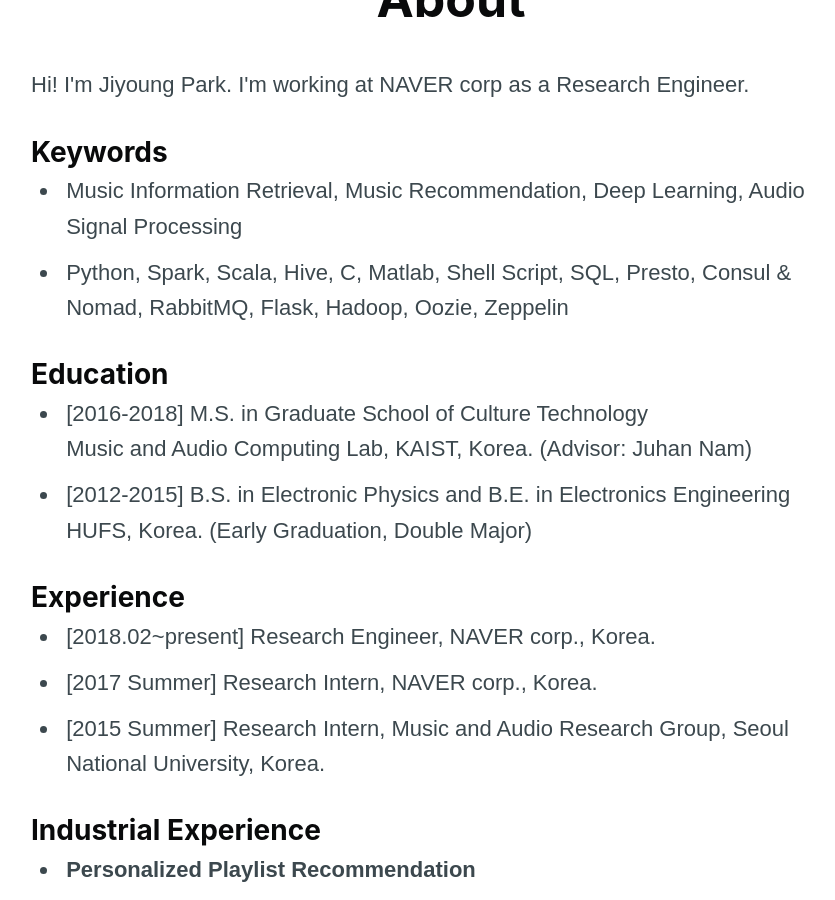
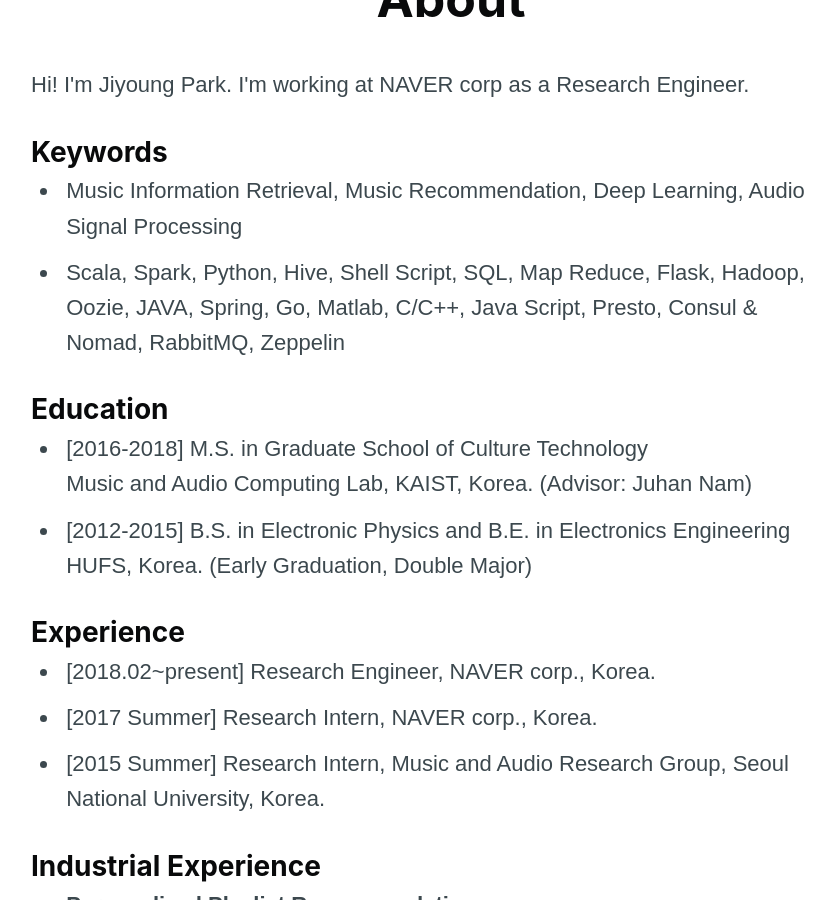
Before and after one commit to jiyoungpark527/jiyoungpark527.github.io, a Jekyll site: the page about/index.html, which Jekyll copies as it is, in a window 1280 px wide and 900 px high, scrolled down 614 px. Shown: the whole window, without its empty margins (189-1024 px from the left). Built offline with Jekyll 4.4.1, drawn with Linux system fonts in a browser that asks for light colours; nearby versions of some CDN libraries; comment, search, counter and statistics services are not loaded.

Commit message:
Update index.html

```diff
--- a/about/index.html
+++ b/about/index.html
@@ -194,7 +194,7 @@
 <h3>Keywords</h3>
 <ul class="sansserif">
 	<li>Music Information Retrieval, Music Recommendation, Deep Learning, Audio Signal Processing</li>
-	<li>Python, Spark, Scala, Hive, C, Matlab, Shell Script, SQL, Presto, Consul & Nomad, RabbitMQ, Flask, Hadoop, Oozie, Zeppelin</li>
+	<li>Scala, Spark, Python, Hive, Shell Script, SQL, Map Reduce, Flask, Hadoop, Oozie, JAVA, Spring, Go, Matlab, C/C++, Java Script, Presto, Consul & Nomad, RabbitMQ, Zeppelin</li>
 </ul>
 
 <h3>Education</h3>
```
